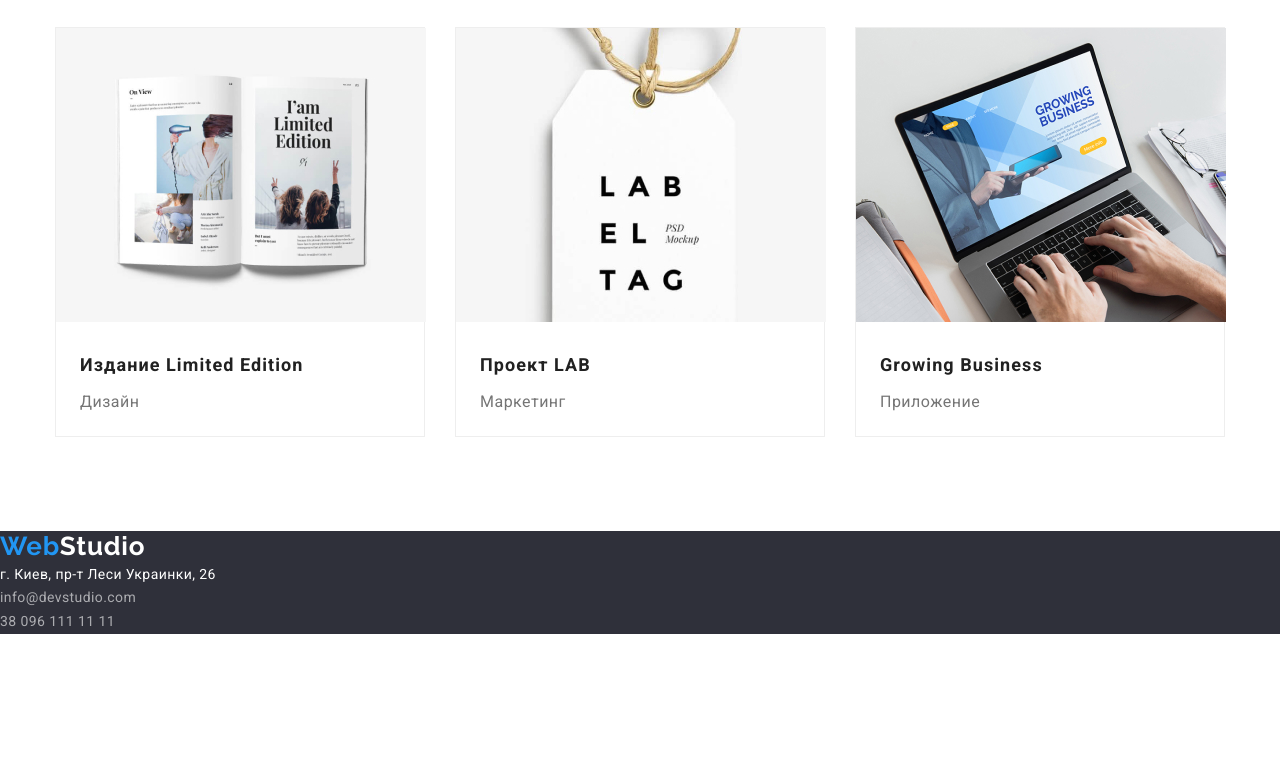
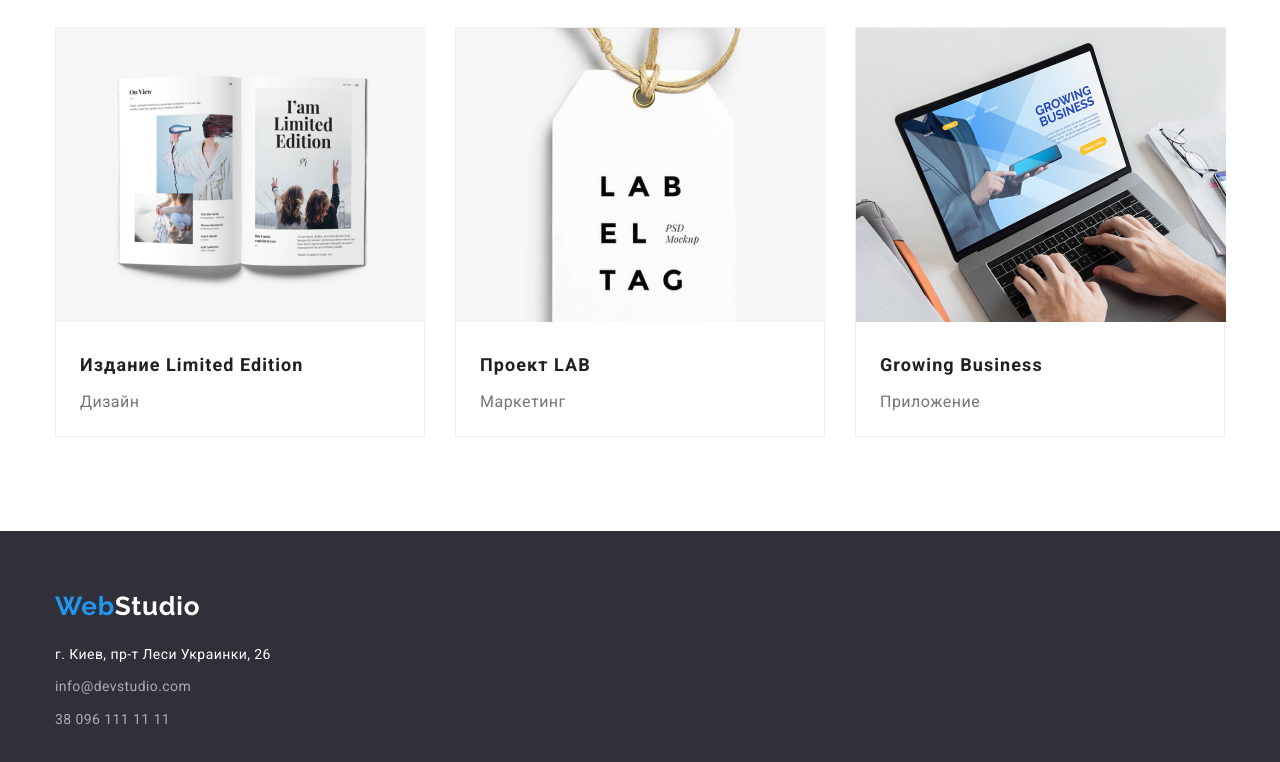
Before and after one commit to DmytroVoitovych/goit-markup-hw-03, a plain HTML site: page portfolio.html in a window 1280 px wide. Shown: the part 1121-1883 px from the top of the page. Before the commit the page ends 1755 px from the top, so only its background shows below. Drawn offline with nearby package versions, Linux system fonts and the light colour scheme; a web font is replaced by a local one.

Commit message:
Закончил флексить ДЗ 3

```diff
--- a/css/styles.css
+++ b/css/styles.css
@@ -216,9 +216,14 @@ body {
   letter-spacing: 0.03em;
   color: #ffffff;
   font-style: normal;
+  margin-top: 20px;
+  margin-bottom: 9px;
 }
+
 .footer {
   background: #2f303a;
+  padding-top: 60px;
+  padding-bottom: 60px;
 }
 .info {
   text-decoration: none;
@@ -227,6 +232,10 @@ body {
   letter-spacing: 0.03em;
   color: rgba(255, 255, 255, 0.6);
   font-style: normal;
+}
+.info:first-child {
+  display: inline-block;
+  margin-bottom: 9px;
 }
 .logo-footer {
   font-family: Raleway;
--- a/portfolio.html
+++ b/portfolio.html
@@ -149,11 +149,13 @@
   </body>
 
   <footer class="footer">
+   <div class="container">
     <a class="logo-footer" href=""><span>Web</span>Studio</a>
     <address class="address">г. Киев, пр-т Леси Украинки, 26</address>
     <address class="address-kontakt">
       <a class="info" href="mailto:">info@devstudio.com</a><br />
       <a class="info" href="tel:+">38 096 111 11 11</a>
     </address>
+    </div>
   </footer>
 </html>
```
